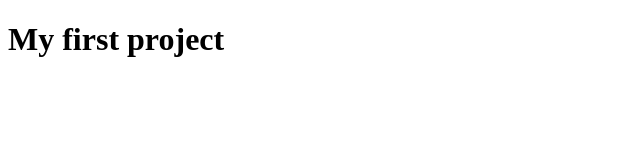
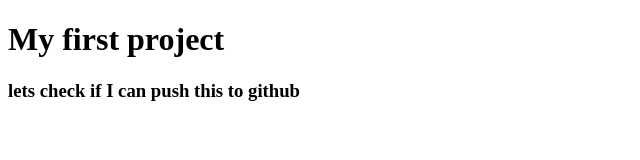
Before and after one commit to EmadAbir/my-first-project, a plain HTML site: page index.html in a window 1280 px wide. Shown: the whole page, without its empty margins (0-640 px from the left). Drawn offline with Linux system fonts and the light colour scheme.

Commit message:
checking repush

```diff
--- a/index.html
+++ b/index.html
@@ -7,5 +7,6 @@
 </head>
 <body>
     <h1>My first project</h1>
+    <h3>lets check if I can push this to github</h3>
 </body>
 </html>
```
